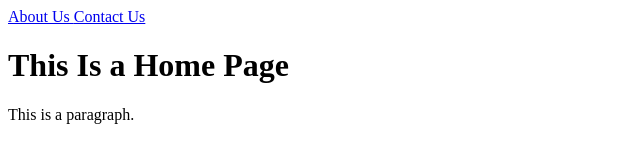
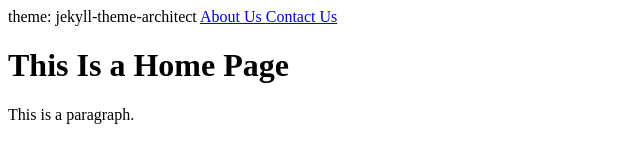
Before and after one commit to ryandyn/Portfolio, a plain HTML site: page index.html in a window 1280 px wide. Shown: the whole page, without its empty margins (0-640 px from the left). Drawn offline with Linux system fonts and the light colour scheme.

Commit message:
Update index.html

```diff
--- a/index.html
+++ b/index.html
@@ -6,6 +6,7 @@
      </head>
    <body style="backgroud-color:red;">
 
+	   theme: jekyll-theme-architect
 
 <a href="about.html">About Us </a>
 <a href="contact.html" >Contact Us </a>
```
